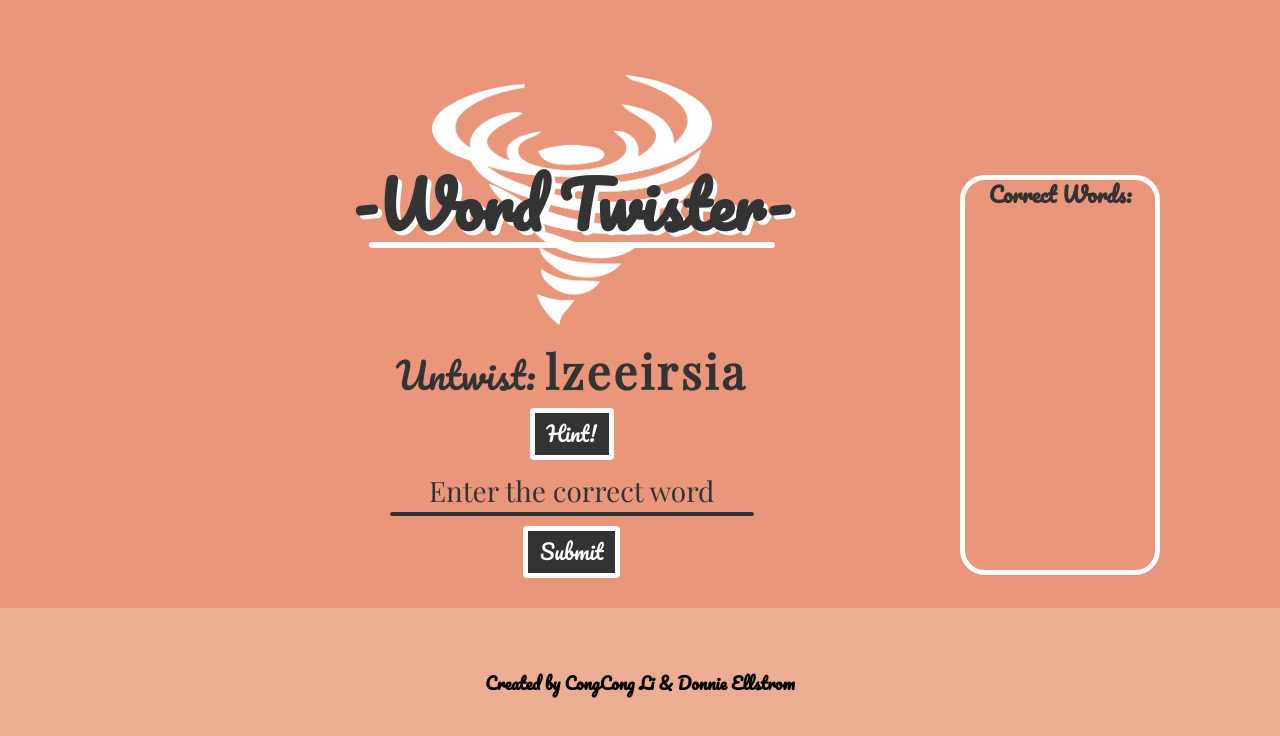
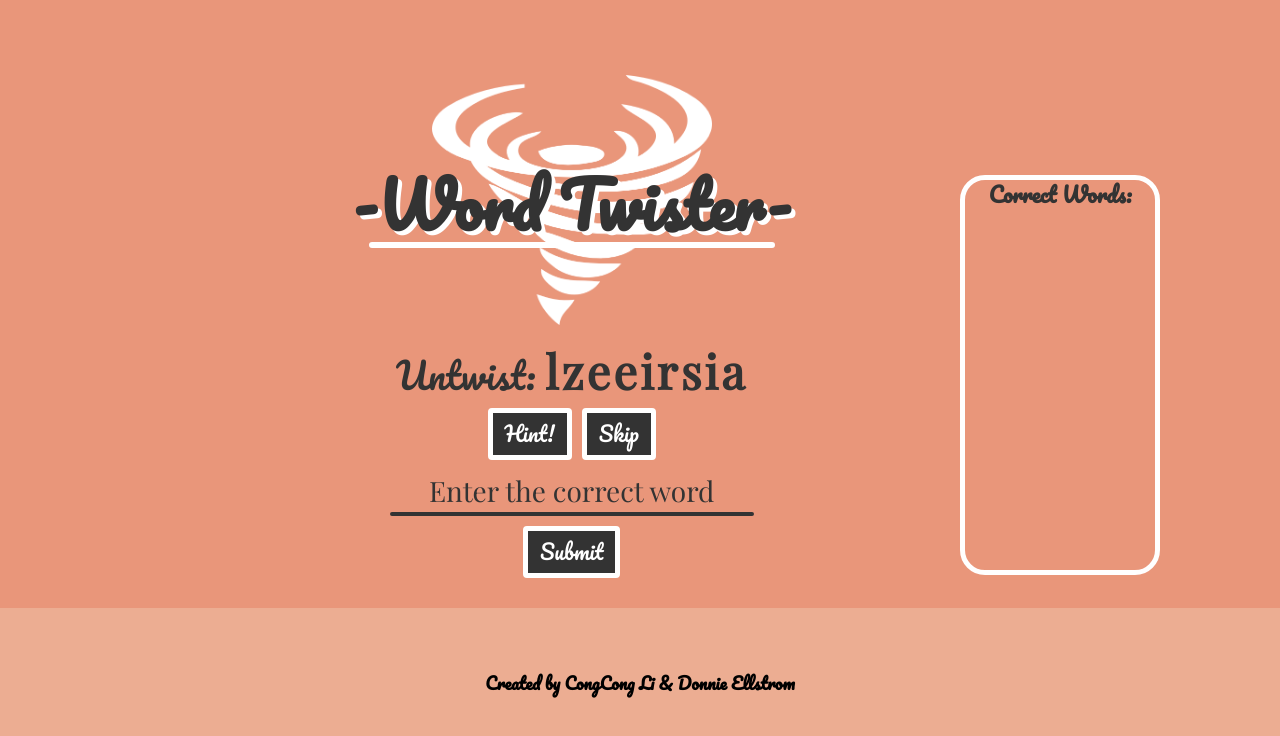
Before and after one commit to weirui222/word-twister, a React (Create React App) app in the folder word-scrambler/: page / in a window 1280 px wide. Shown: the top 736 px of the page. Built offline with nearby package versions, Linux system fonts and the light colour scheme.

Commit message:
Add skip functionality

```diff
--- a/word-scrambler/src/Player.css
+++ b/word-scrambler/src/Player.css
@@ -60,12 +60,17 @@ li{
   position: relative;
   bottom: 30px;
 }
-.hintBtn, .restartBtn{
+.hintBtn, .restartBtn, .skipBtn{
   font-family: 'Pacifico', sans-serif;
   font-size: 1.5em;
   background-color: #333333;
   border: 5px solid white;
   color: white;
+}
+
+.hintBtn{
+  margin-right: 10px;
+
 }
 
 .playerScoreBox {
--- a/word-scrambler/src/Player.jsx
+++ b/word-scrambler/src/Player.jsx
@@ -2,12 +2,7 @@ import React, { Component } from 'react';
 import './Player.css';
 import Modal from 'react-modal';
 
-const wordbank =["thundering", "javascript", "immutable", "variable", "vulgar", "serialize", "vagabond", "imminent", "shish kabob", "scold", "deserve", "apologise", "person", "elitist", "measure", "parallel", "examine", "mindful", "electric", "nefarious", "bitter", "treasure", "elongate", "judgement", "lacking", "excessive", "satisfy", "apartment", "superfluous", "steel", "chickens", "fairies", "delight", "education", "berserker", "triangulate", "crooked","abandoned", "profit", "erratic", "semantics", "maniacal", "breathe", "sticker", "unused", "grotesque", "challenger", "mysterious", "suffer", "semi-permeable", "horrible", "outrageous", "arithmetic", "derivative", "rhythm", "trivial", "succulent", "tranquil", "hallmark", "humongous", "concentrate", 'website', 'virtual', 'version', 'utility', 'toolbar',
-'storage', 'spyware', 'spammer', 'scanner', 'runtime', 'restore',
-'program', 'process', 'privacy', 'printer', 'podcast', 'offline',
-'network', 'monitor', 'malware', 'lurking', 'keyword', 'integer',
-'exabyte', 'encrypt', 'dynamic', 'digital', 'desktop', 'compile',
-'command', 'captcha', 'browser'];
+const wordbank =["thundering", "javascript", "immutable", "variable", "vulgar", "serialize", "vagabond", "imminent", "teriyaki", "scalding", "deserve", "apologize", "person", "elitist", "measure", "parallel", "examine", "mindful", "electric", "nefarious", "bitter", "treasure", "elongate", "judgement", "lacking", "excessive", "satisfy", "apartment", "superfluous", "steel", "chickens", "fairies", "delight", "education", "berserker", "triangulate", "crooked","abandoned", "profit", "erratic", "semantics", "maniacal", "breathe", "sticker", "unused", "grotesque", "challenger", "mysterious", "suffer", "semi-permeable", "horrible", "outrageous", "arithmetic", "derivative", "rhythm", "trivial", "succulent", "tranquil", "hallmark", "humongous", "concentrate", 'website', 'virtual', 'version', 'utility', 'toolbar', 'storage', 'spyware', 'spammer', 'scanner', 'runtime', 'restore', 'program', 'process', 'privacy', 'printer', 'podcast', 'offline', 'network', 'monitor', 'malware', 'lurking', 'keyword', 'integer', 'exabyte', 'encrypt', 'dynamic', 'digital', 'desktop', 'compile', 'command', 'captcha', 'browser'];
 
 
 const customStyles = {
@@ -167,9 +162,10 @@ class Player extends Component {
             <div>
               <h1><span className="playerPrompt">Untwist: </span><span className="scrambledWord">{this.state.word}</span></h1>
               <button className="btn btn-default hintBtn" onClick={(e) => this.hintWord()}>Hint!</button>
+              <button className="btn btn-default skipBtn" onClick={(e) => this.compareWord(e)}>Skip</button>
             </div>
             <form className="submitForm" onSubmit={(e) => this.compareWord(e)}>
-              <input placeholder="Enter the correct word" className="inputField" type="text"
+              <input placeholder="Enter the correct word" className="inputField" type="text" required
               			 onChange={e => this.inputChange(e)}
                      value={this.state.playerInput}
                   />
```
